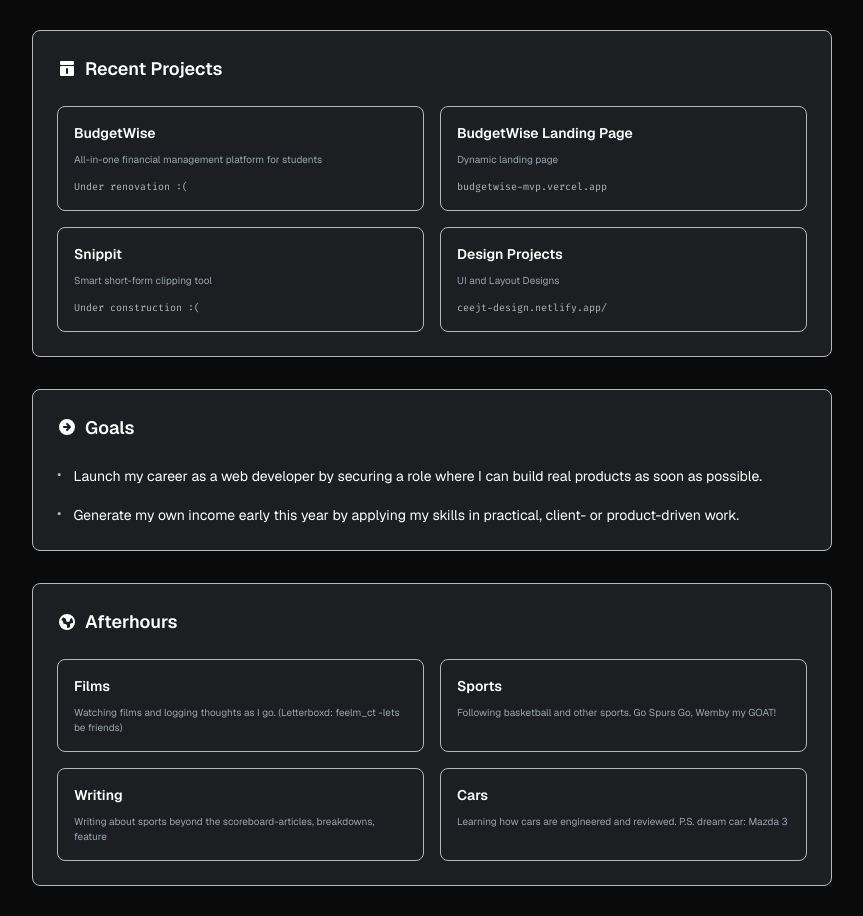
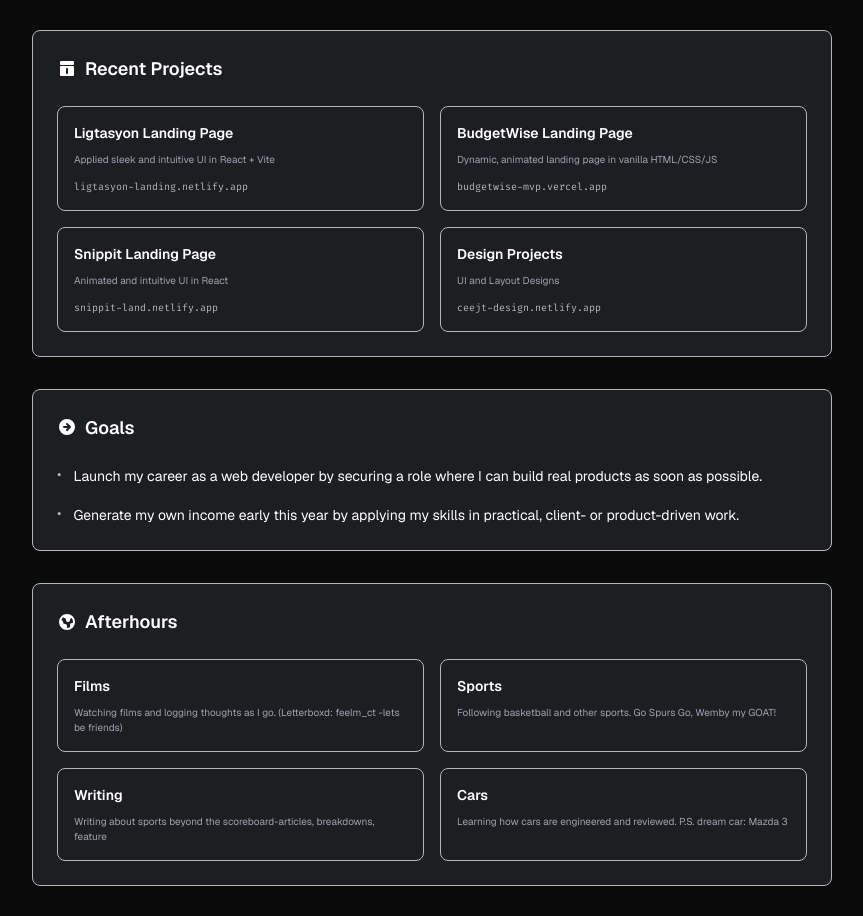
Before and after one commit to ceejt/Third-Portfolio, a React (Create React App) app: page / in a window 1280 px wide. Shown: the part 1388-2304 px from the top of the page, without its empty margins (0-863 px from the left). Built offline with nearby package versions, Linux system fonts and the light colour scheme.

Commit message:
Changed projects and added links.

```diff
--- a/src/data/portfolioData.js
+++ b/src/data/portfolioData.js
@@ -106,27 +106,27 @@ export const portfolioData = {
 
   projects: [
     {
-      title: "BudgetWise",
-      description: "All-in-one financial management platform for students",
-      url: "Under renovation :(",
+      title: "Ligtasyon Landing Page",
+      description: "Applied sleek and intuitive UI in React + Vite",
+      url: "ligtasyon-landing.netlify.app",
       type: "Web App",
     },
     {
       title: "BudgetWise Landing Page",
-      description: "Dynamic landing page",
+      description: "Dynamic, animated landing page in vanilla HTML/CSS/JS",
       url: "budgetwise-mvp.vercel.app",
       type: "Website",
     },
     {
-      title: "Snippit",
-      description: "Smart short-form clipping tool",
-      url: "Under construction :(",
+      title: "Snippit Landing Page",
+      description: "Animated and intuitive UI in React",
+      url: "snippit-land.netlify.app",
       type: "Web App",
     },
     {
       title: "Design Projects",
       description: "UI and Layout Designs",
-      url: "ceejt-design.netlify.app/",
+      url: "ceejt-design.netlify.app",
       type: "Creative Work",
     },
   ],
```
